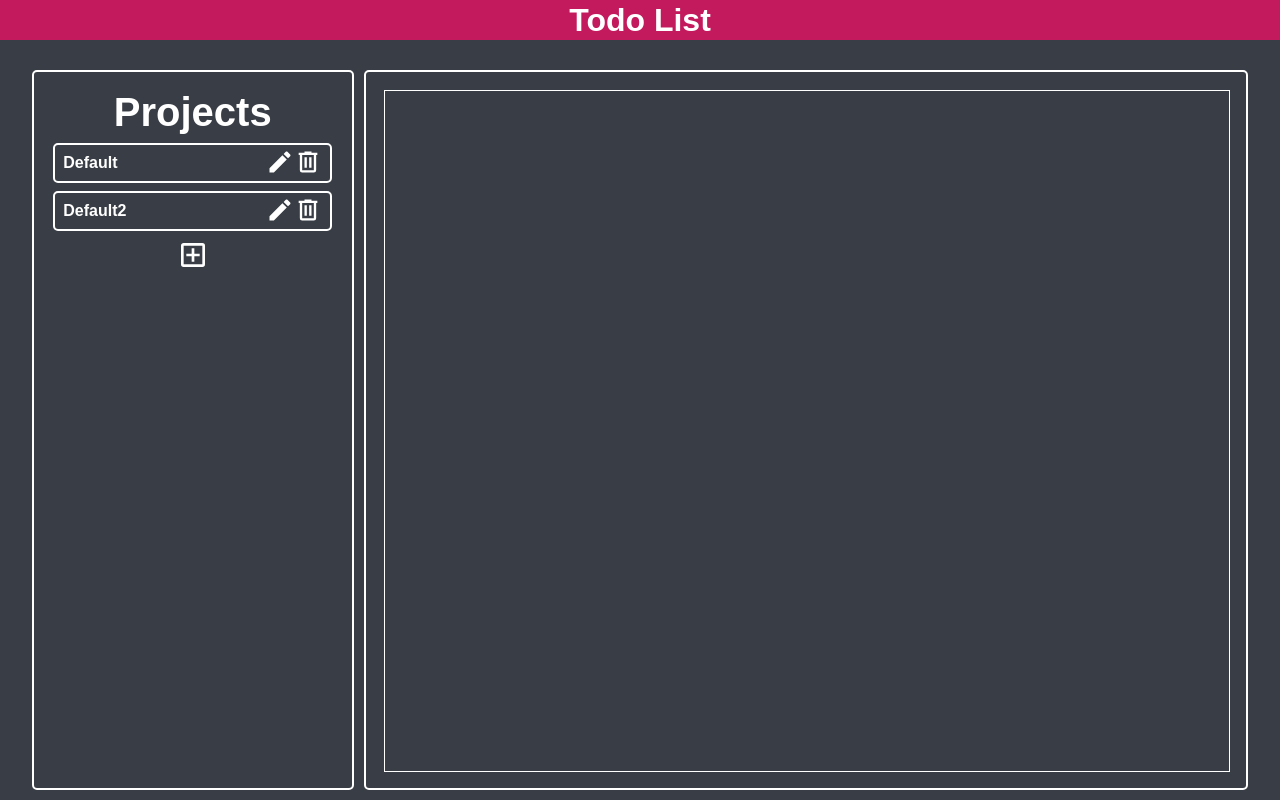
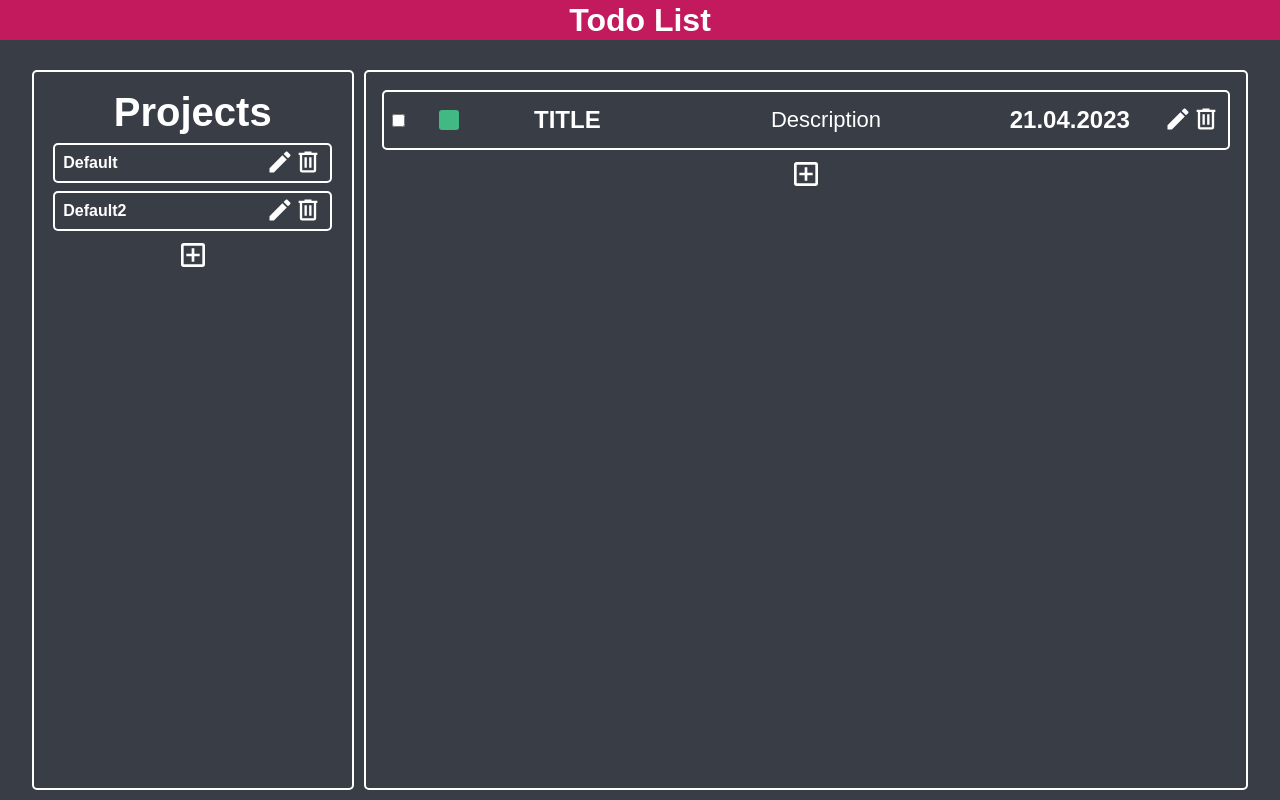
Before and after one commit to maashhCS/todo-list, a website built with webpack: page dist/index.html in a window 1280 px wide. Built offline with nearby package versions, Linux system fonts and the light colour scheme.

Commit message:
added function to add tasks to DOM

```diff
--- a/src/check_project.js
+++ b/src/check_project.js
@@ -15,7 +15,7 @@ export function checkprojectArray(){
 }
 
 const projectCards = document.querySelector('.project-cards');
-export function deleteProjectElement(){
+function deleteProjectElement(){
     while (projectCards.firstChild) {
         projectCards.removeChild(projectCards.firstChild);
     }
--- /dev/null
+++ b/src/check_task.js
@@ -0,0 +1,27 @@
+import { projectArray } from "./index";
+import { createTaskDOM, createAddButton, taskCards } from "./create_task_DOM";
+
+export function checkTaskArray(index){
+    deleteTaskElement();
+    taskCards.setAttribute('dataset', `${index}`);
+    for(let i = 0; i < projectArray[index].projectTaskArray.length; i++){
+        projectArray[index].projectTaskArray[i].taskId = i;
+        createTaskDOM(projectArray[index].projectTaskArray[i].title,
+                         projectArray[index].projectTaskArray[i].description,
+                         projectArray[index].projectTaskArray[i].priority,
+                         projectArray[index].projectTaskArray[i].dueDate,
+                         projectArray[index].projectTaskArray[i].checklist,
+                         projectArray[index].projectTaskArray[i].taskId);
+        if(i === projectArray[index].projectTaskArray.length - 1){
+            createAddButton();
+            return;
+        }
+    }
+    createAddButton();
+}
+
+function deleteTaskElement(){
+    while (taskCards.firstChild) {
+        taskCards.removeChild(projectCards.firstChild);
+    }
+}
--- /dev/null
+++ b/src/create_task_DOM.js
@@ -0,0 +1,82 @@
+import { projectArray } from "./index";
+
+export const taskCards = document.querySelector('.task-cards');
+function createTaskDOM(title, description, priority, dueDate, checklist, id){
+    const taskCard = document.createElement('div');
+    taskCard.classList.add('task-card');
+    taskCard.setAttribute('dataset', `${id}`);
+
+    const taskChecklist = document.createElement('input');
+    taskChecklist.classList.add('task-checklist');
+    taskChecklist.setAttribute('type', 'checkbox');
+    taskChecklist.setAttribute('id', `checkbox-${id}`);
+    if(checklist === true){
+        taskChecklist.setAttribute('checked', `true`);
+    }
+
+    const taskTitle = document.createElement('div');
+    taskTitle.classList.add('task-title');
+    taskTitle.innerText = `${title}`;
+
+    const taskDescription = document.createElement('div');
+    taskDescription.classList.add('task-description');
+    taskDescription.innerText = `${description}`;
+
+    const taskPriority = document.createElement('div');
+    if(priority === 'low'){
+        taskPriority.classList.add('task-priority-low');
+    } else if(priority === 'mid'){
+        taskPriority.classList.add('task-priority-mid');
+    } else {
+        taskPriority.classList.add('task-priority-high');
+    }
+
+    const taskDueDate = document.createElement('div');
+    taskDueDate.classList.add('task-due-date');
+    taskDueDate.innerText = `${dueDate}`;
+
+    const editDeleteDiv = document.createElement('div');
+    editDeleteDiv.classList.add('edit-delete-div');
+
+    const editTask = document.createElement('button');
+    editTask.classList.add('task-edit');
+
+    const editTaskSVG = document.createElement('img');
+    editTaskSVG.setAttribute('draggable', 'false')
+    editTaskSVG.setAttribute('src', '../src/svg/pencil-white.svg');
+
+    const deleteTask = document.createElement('button');
+    deleteTask.classList.add('task-delete');
+
+    const deleteTaskSVG = document.createElement('img');
+    deleteTaskSVG.setAttribute('draggable', 'false')
+    deleteTaskSVG.setAttribute('src', '../src/svg/trash-can-outline-white.svg');
+
+    taskCards.appendChild(taskCard);
+    taskCard.appendChild(taskChecklist);
+    taskCard.appendChild(taskPriority);
+    taskCard.appendChild(taskTitle);
+    taskCard.appendChild(taskDescription);
+    taskCard.appendChild(taskDueDate);
+    taskCard.appendChild(editDeleteDiv);
+    editDeleteDiv.appendChild(editTask);
+    editTask.appendChild(editTaskSVG);
+    editDeleteDiv.appendChild(deleteTask);
+    deleteTask.appendChild(deleteTaskSVG);
+}
+
+//creates a add button and listenes for a click to create a new project
+function createAddButton(){
+    const addButton = document.createElement('button');
+    addButton.classList.add('project-add-btn');
+
+    const addButtonSVG = document.createElement('img');
+    addButtonSVG.setAttribute('src', '../src/svg/plus-box-outline-white.svg');
+    taskCards.appendChild(addButton);
+    addButton.appendChild(addButtonSVG);
+
+    addButton.addEventListener('click', () => {
+        console.log('task');
+    })
+}
+export { createTaskDOM, createAddButton };
--- a/src/create_todo_DOM.js
+++ /dev/null
@@ -1,10 +0,0 @@
-import { projectArray } from "./index";
-
-const toDoCards = document.querySelector('.todo-cards');
-function createToDoDOM(title, description, dueDate, priority, checklist, id){
-    const toDoCard = document.createElement('div');
-    toDoCard.classList.add('.todo-card');
-    toDoCard.setAttribute('dataset', `${id}`);
-
-
-}
--- a/src/index.js
+++ b/src/index.js
@@ -1,7 +1,7 @@
-import { createToDo } from "./todo"
-import { createProjectDOM, createAddButton } from "./create_project_DOM"
+import { createTask, createToDo } from "./task"
 import { createProject } from "./projects";
 import { checkprojectArray } from "./check_project";
+import { checkTaskArray } from "./check_task";
 
 export const projectArray = [];
 
@@ -9,3 +9,7 @@ projectArray.push(createProject('Default'));
 projectArray.push(createProject('Default2'));
 
 checkprojectArray();
+
+projectArray[0].projectTaskArray.push(createTask('TITLE', 'Description', 'low', '21.04.2023', false));
+
+checkTaskArray(0);
--- /dev/null
+++ b/src/modal.js
@@ -0,0 +1,7 @@
+import { projectArray } from "./index";
+
+const getCreateTaskModal = document.querySelector('.modal-create-new-task');
+function createTaskModal(){
+
+
+}
--- a/src/projects.js
+++ b/src/projects.js
@@ -1,10 +1,10 @@
-import { createToDo } from "./todo"
+import { createTask } from "./task"
 import { projectArray } from "./index";
 
 const createProject = (title) => {
-    let projectToDoArray = [];
+    let projectTaskArray = [];
     let projectId = projectArray.length;
-    return {projectToDoArray, title, projectId}
+    return {projectTaskArray, title, projectId}
 }
 
 export { createProject };
--- /dev/null
+++ b/src/task.js
@@ -0,0 +1,8 @@
+import { projectArray } from "./index";
+
+const createTask = (title, description, priority, dueDate, checklist) => {
+    let taskId = 0;
+    return { title, description, dueDate, priority, checklist, taskId};
+}
+
+export { createTask };
--- a/src/todo.js
+++ /dev/null
@@ -1,8 +0,0 @@
-import { projectArray } from "./index";
-
-const createToDo = (title, description, dueDate, priority, checklist) => {
-    let toDoId = 0;
-    return { title, description, dueDate, priority, checklist, toDoId};
-}
-
-export { createToDo };
```
Also changed, not shown: dist/index.html, dist/main.js, dist/style.css.
